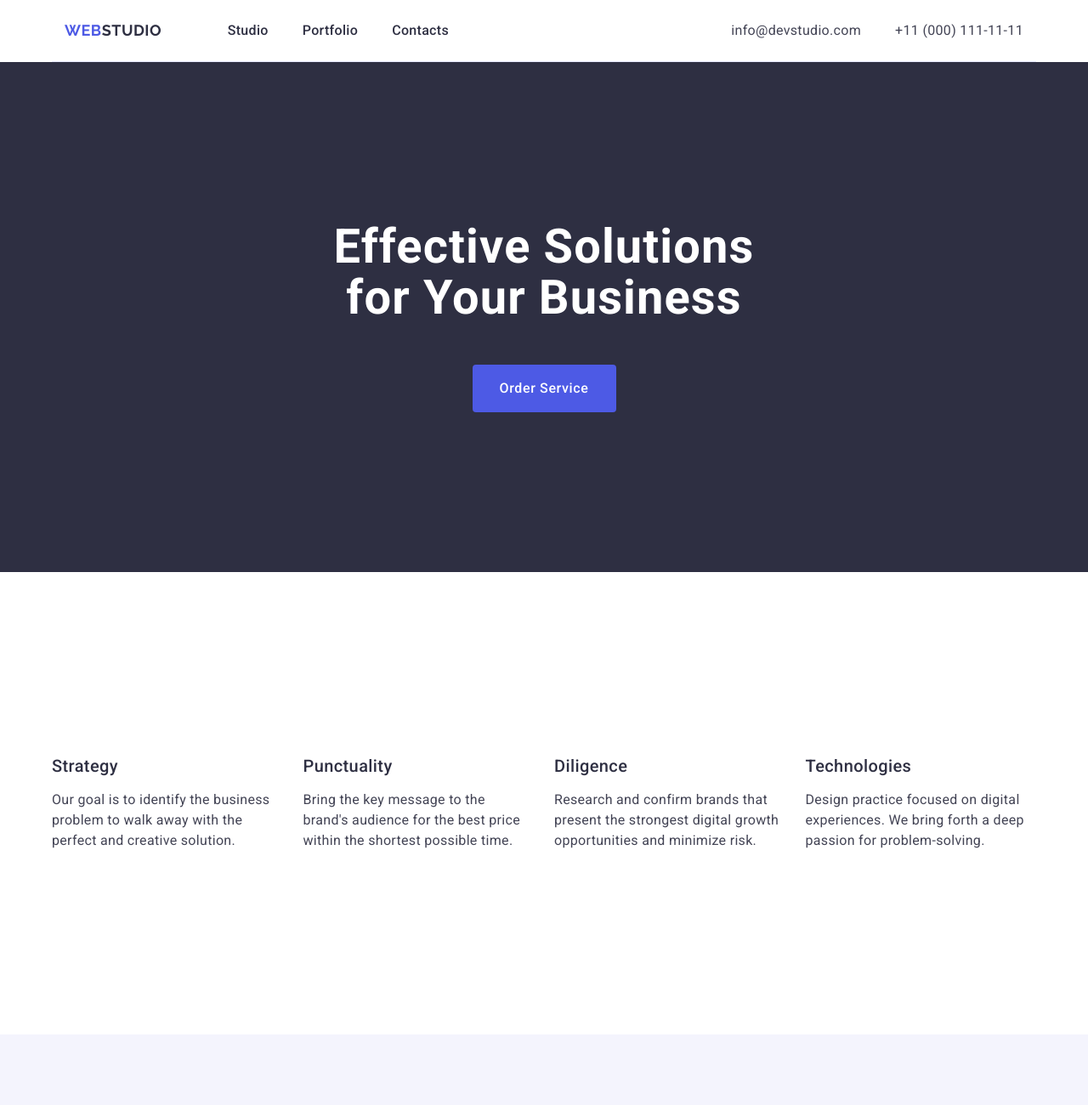
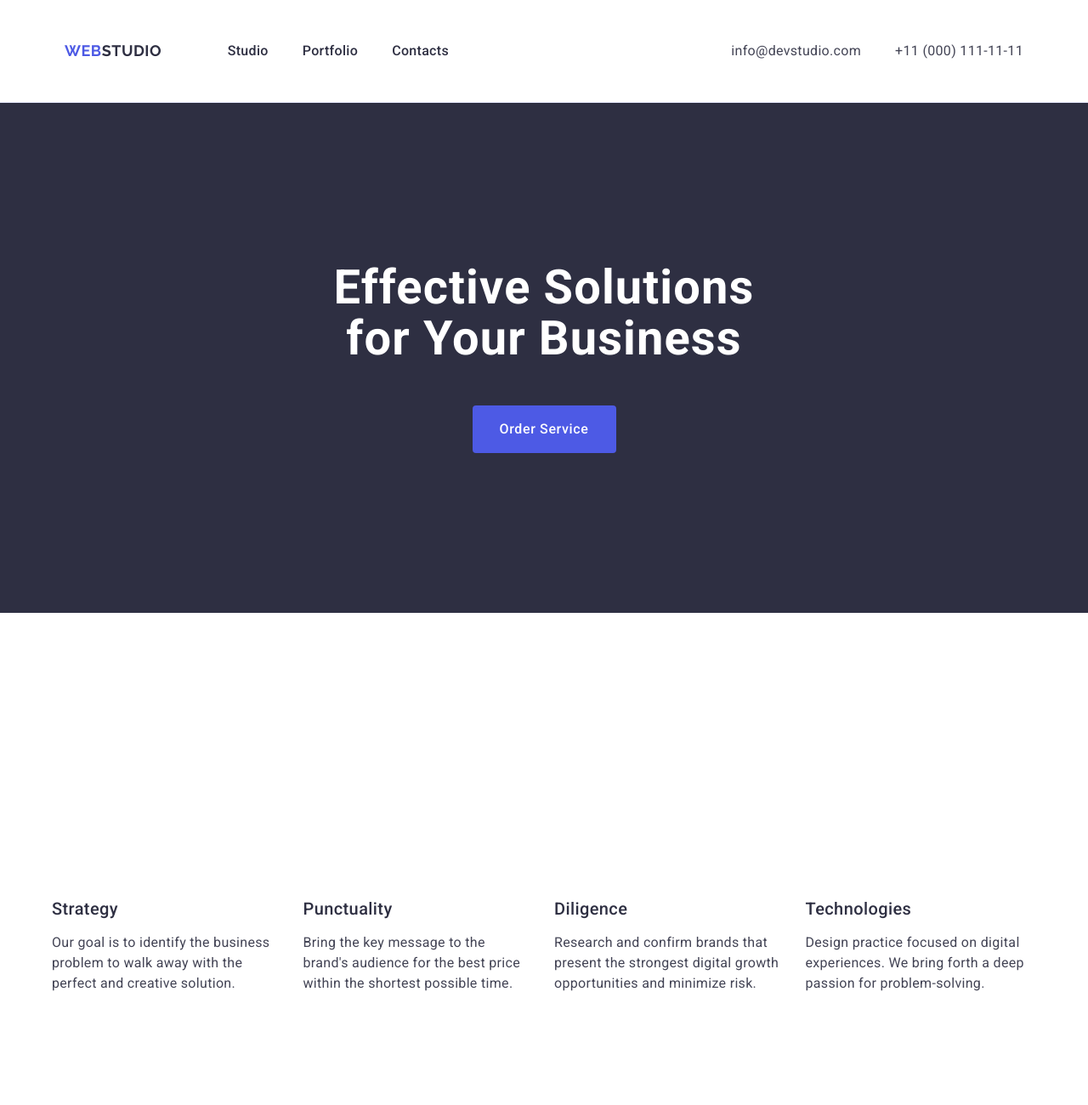
Before and after one commit to Sporysh1990/goit-markup-hw-03, a plain HTML site: page index.html in a window 1280 px wide. Shown: the top 1300 px of the page at 85% size. Drawn offline with nearby package versions, Linux system fonts and the light colour scheme.

Commit message:
hw -03 change

```diff
--- a/css/styles.css
+++ b/css/styles.css
@@ -32,12 +32,12 @@ button{
 
 .page-header{
 background-color: #FFF;
-
+   border-bottom: 1px solid #E7E9FC;
 }
 .page-header-container{
     display: flex;
     padding: 0 15px 0 15px;
-    border-bottom: 1px solid #E7E9FC;
+
 
 
 }
@@ -47,6 +47,7 @@ background-color: #FFF;
     justify-content: space-between;
     width: 100%;
     max-width: 452px;
+    padding: 24px 0;
 
 }
 .logo{
@@ -100,6 +101,7 @@ color: #4D5AE5;
     font-style: normal;
     margin-left:auto;
     column-gap: 40px;
+    padding: 24px 0;
 }
 .link-contact{
     color: #434455;
@@ -123,12 +125,13 @@ body{
 
 .section-hero{
     background-color: #2E2F42;
+    padding: 188px 0;
  }
 
 .section-hero-container{
    background-color:#2E2F42;
    text-align: center;
-   padding: 188px 0 188px;
+
    }
 
 .main-title{
@@ -141,7 +144,6 @@ body{
         max-width: 496px;
         margin-left:auto;
         margin-right: auto;
-
 
 }
 
@@ -171,7 +173,9 @@ body{
 /*====================  HERO ==================*/
 
 /*================ SECTION-FEATURES ==================*/
-
+.section-second{
+    padding: 120px 0;
+}
 .visually-hidden{
     position: absolute;
     width: 1px;
@@ -324,9 +328,7 @@ width: calc((100% - 72px) / 4)
     background-color: #2E2F42;
     padding: 100px 0
 }
-.container-footer{
 
-}
 
 .text-footer{
     color: #F4F4FD;
```
